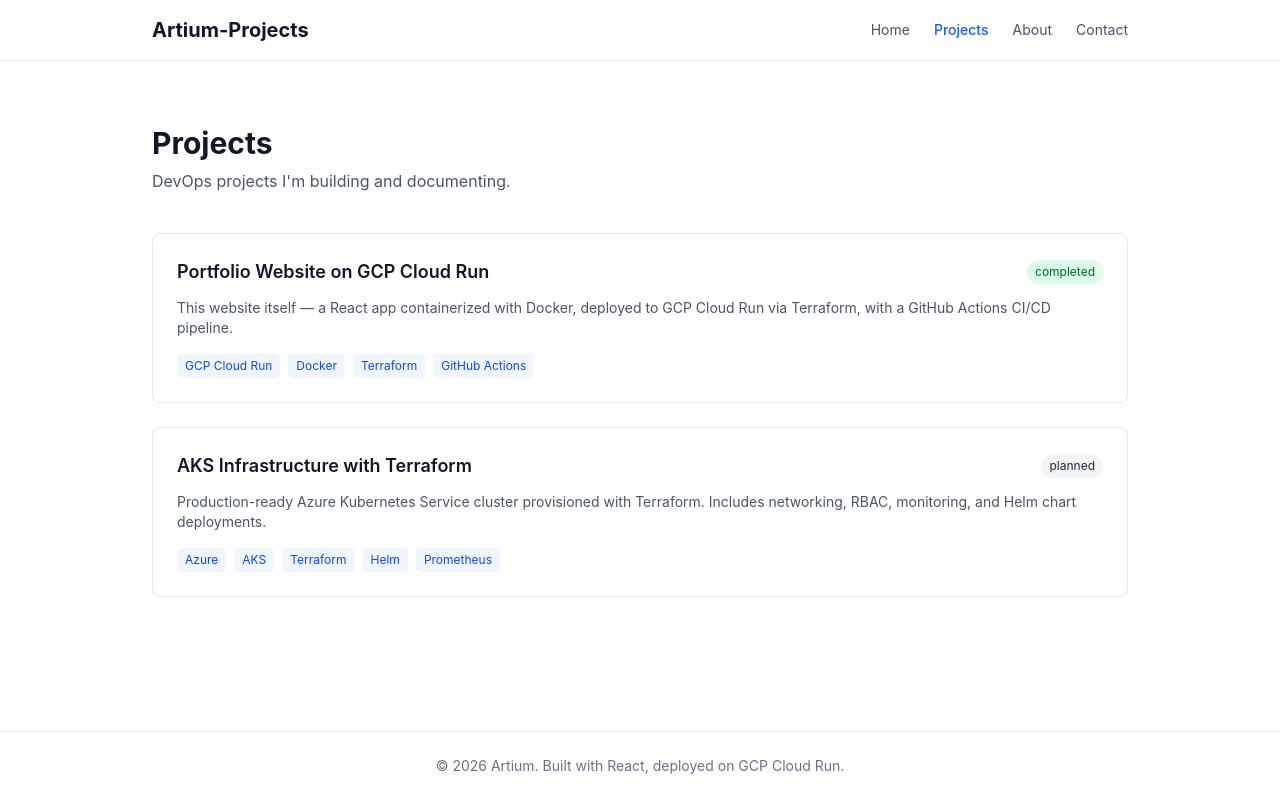
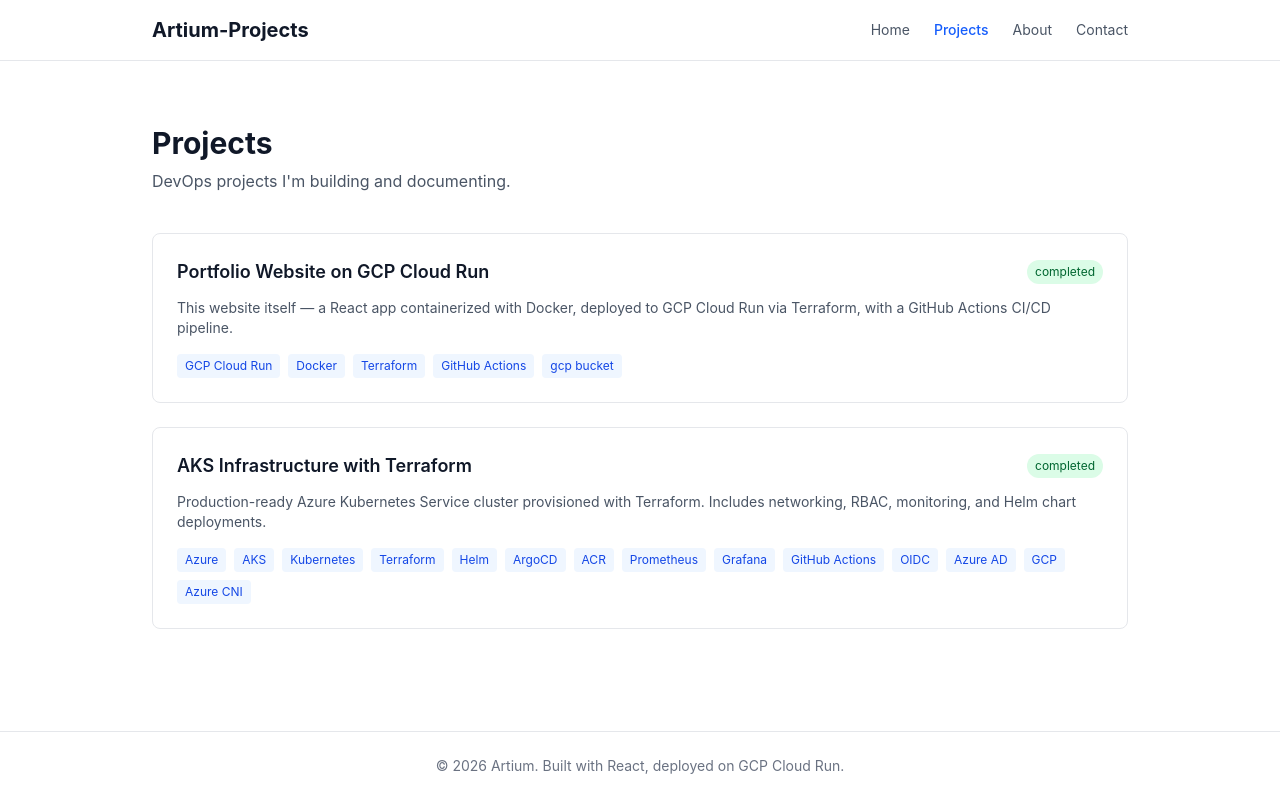
Before and after one commit to myusername68/artium-projects, a React (Vite) app in the folder website/: page /projects in a window 1280 px wide. Built offline with nearby package versions, Linux system fonts and the light colour scheme.

Commit message:
fix: email add:new aks project status

```diff
--- a/website/src/data/projects.ts
+++ b/website/src/data/projects.ts
@@ -16,7 +16,7 @@ export const projects: Project[] = [
     title: "Portfolio Website on GCP Cloud Run",
     description:
       "This website itself — a React app containerized with Docker, deployed to GCP Cloud Run via Terraform, with a GitHub Actions CI/CD pipeline.",
-    tools: ["GCP Cloud Run", "Docker", "Terraform", "GitHub Actions"],
+    tools: ["GCP Cloud Run", "Docker", "Terraform", "GitHub Actions", "gcp bucket"],
     status: "completed",
     repoUrl: "https://github.com/myusername68/artium-projects",
     docsPath: "devops/docs/portfolio-site.md",
@@ -26,7 +26,24 @@ export const projects: Project[] = [
     title: "AKS Infrastructure with Terraform",
     description:
       "Production-ready Azure Kubernetes Service cluster provisioned with Terraform. Includes networking, RBAC, monitoring, and Helm chart deployments.",
-    tools: ["Azure", "AKS", "Terraform", "Helm", "Prometheus"],
-    status: "planned",
+    tools: [
+        "Azure",
+        "AKS",                                                                                                            "Kubernetes",
+        "Terraform",
+        "Helm",
+        "ArgoCD",
+        "ACR",
+        "Prometheus",
+        "Grafana",
+        "GitHub Actions",
+        "OIDC",
+        "Azure AD",
+        "GCP",
+        "Azure CNI",
+      ],
+    repoUrl: "https://github.com/myusername68/azure-aks.git",
+    status: "completed",
+    docsPath: "devops/docs/aks-terraform.md",
+
   },
 ];
--- a/website/src/pages/Contact.tsx
+++ b/website/src/pages/Contact.tsx
@@ -55,7 +55,7 @@ export default function Contact() {
               </div>
             </a>
             <a
-              href="mailto:your@email.com"
+              href="mailto:artiym68@gmail.com"
               className="flex items-center gap-3 px-4 py-3 border border-gray-200 dark:border-gray-800 rounded-lg hover:border-blue-400 dark:hover:border-blue-500 transition-colors text-gray-700 dark:text-gray-300"
             >
               <svg className="w-5 h-5" fill="none" stroke="currentColor" viewBox="0 0 24 24" strokeWidth="2"><path strokeLinecap="round" strokeLinejoin="round" d="M3 8l7.89 5.26a2 2 0 002.22 0L21 8M5 19h14a2 2 0 002-2V7a2 2 0 00-2-2H5a2 2 0 00-2 2v10a2 2 0 002 2z"/></svg>
```
Also changed, not shown: 2 other files (tests, documents, lock files or other folders).
